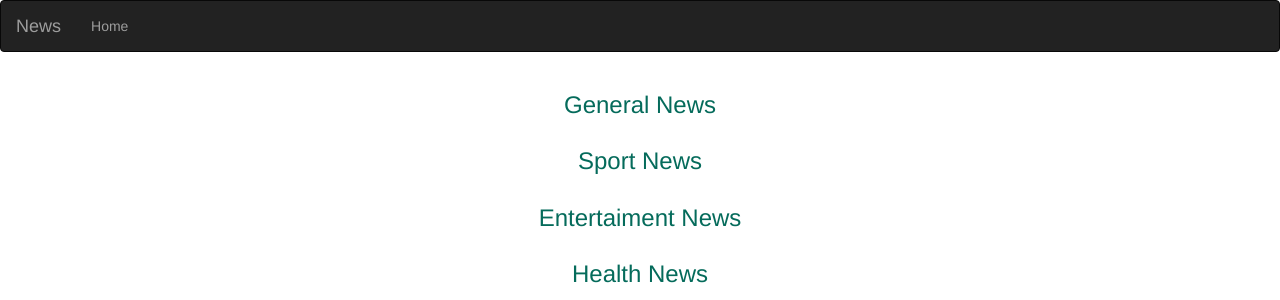
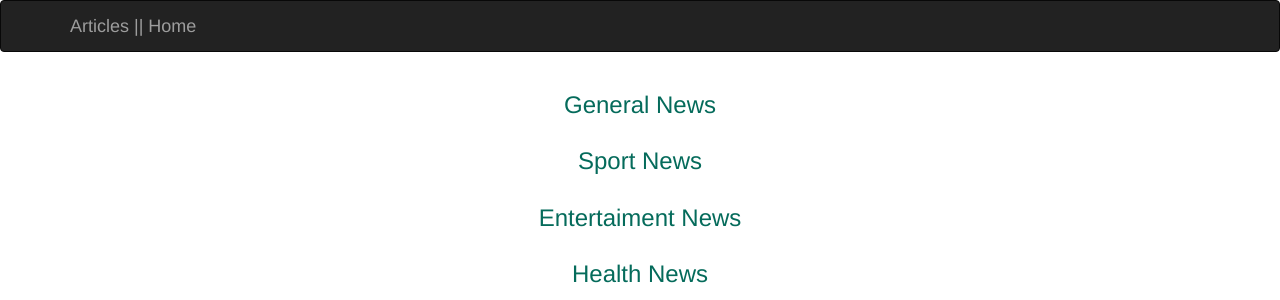
Before and after one commit to Julia-Agasaro/Newshighlight, a Flask app: template app/templates/index.html in a window 1280 px wide. Shown: the top 300 px of the page. Run offline with Flask 2, Linux system fonts and the light colour scheme; the template is opened without the code that fills it, so the values that code supplies are empty; some libraries are stand-ins or nearby versions.

Commit message:
Changed The navigation bar

```diff
--- a/app/templates/navbar.html
+++ b/app/templates/navbar.html
@@ -1,18 +1,8 @@
-<div class="navbar navbar-inverse" role="navigation">
-    <div class="container-fluid">
-        <div class="navbar-header">
-            <button type="button" class="navbar-toggle" data-toggle="collapse" data-target=".navbar-collapse">
-              <span class="sr-only">Toggle navigation</span>
-              <span class="icon-bar"></span>
-              <span class="icon-bar"></span>
-              <span class="icon-bar"></span>
-            </button>
-            <a class="navbar-brand" href="/"> News </a>
-        </div>
-        <div class="navbar-collapse collapse">
-            <ul class="nav navbar-nav">
-                <li><a href="/">Home</a></li>
-        </div>
 
+<div class="navbar navbar-inverse" id="navigation">
+    <div class="container text-center">
+      <div class="navbar-header">
+        <a class="navbar-brand" href="/"> Articles || Home</a>
+      </div>
     </div>
-</div>
+  </div>
```
